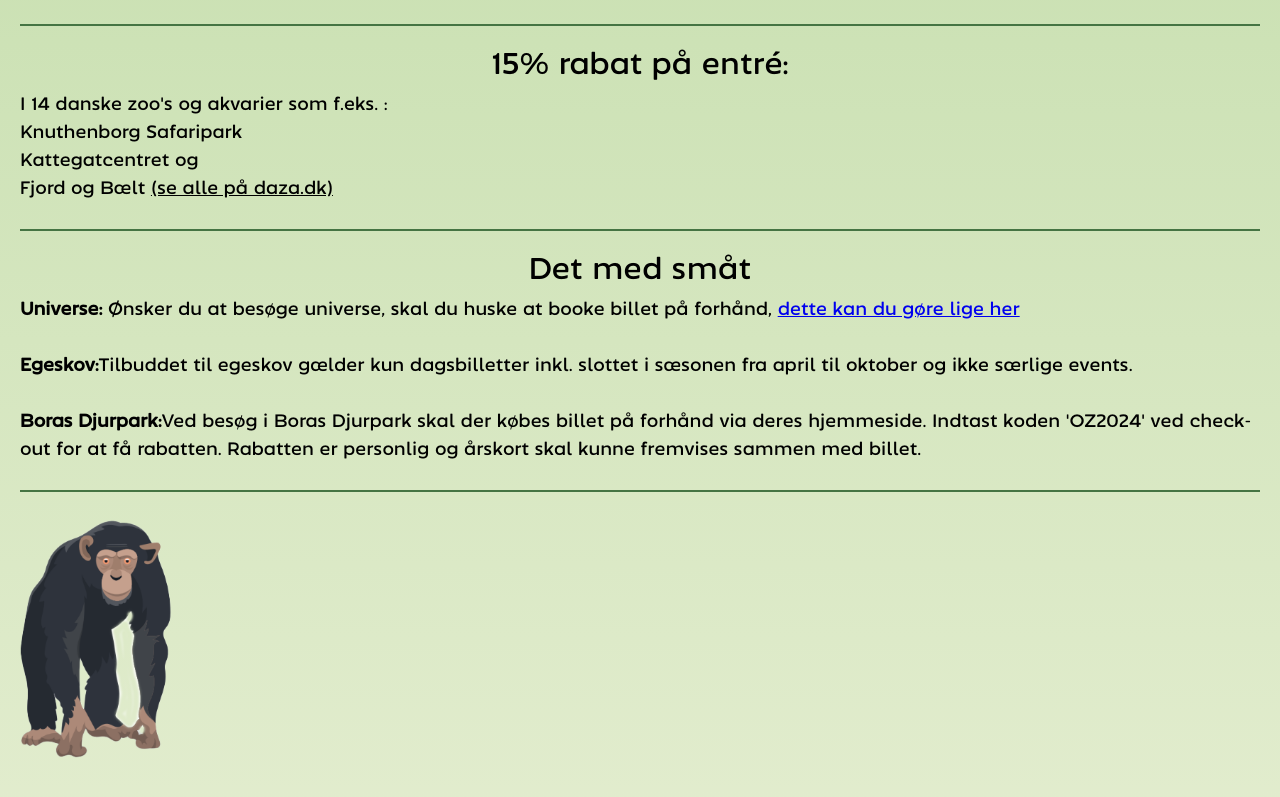
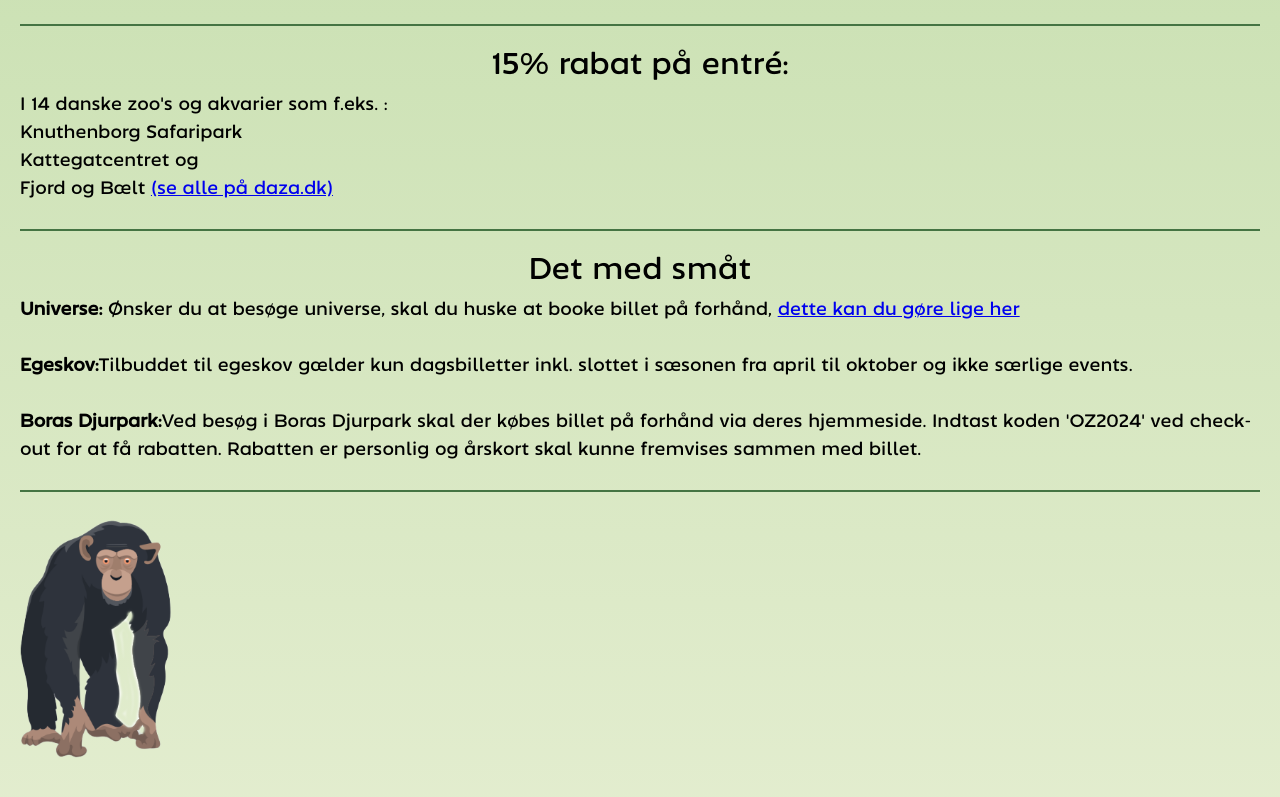
Before and after one commit to Bancharka/OdenseZooVue, a Vue app in the folder OdenseZooVue/: page /goodies in a window 1280 px wide. Shown: the part 1228-2025 px from the top of the page. Built offline with nearby package versions, Linux system fonts and the light colour scheme.

Commit message:
Update GoodiesView.vue

```diff
--- a/OdenseZooVue/src/views/GoodiesView.vue
+++ b/OdenseZooVue/src/views/GoodiesView.vue
@@ -54,7 +54,7 @@
     <p>I 14 danske zoo's og akvarier som f.eks. : <br>
     Knuthenborg Safaripark <br>
     Kattegatcentret og <br>
-    Fjord og Bælt <span style="text-decoration: underline;">(se alle på daza.dk)</span>
+    Fjord og Bælt <a href="https://daza.dk/">(se alle på daza.dk)</a>
     </p>
 </div>
 
@@ -67,5 +67,5 @@
     </p>
 </div>
 
-<img src="../img/monkey.png" alt="">
+<img id="monkey" src="../img/monkey.png" alt="illustration af en abe">
 </template>
```
